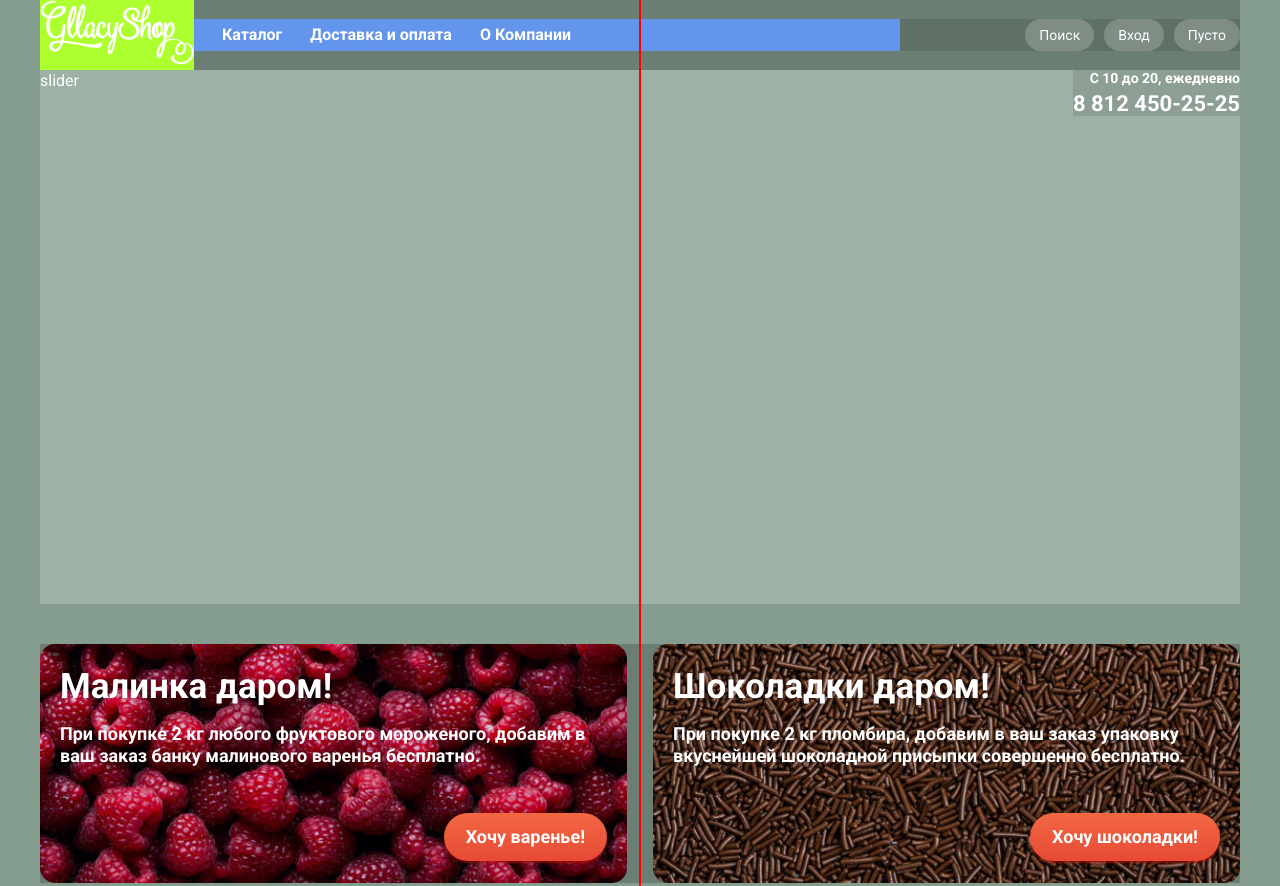
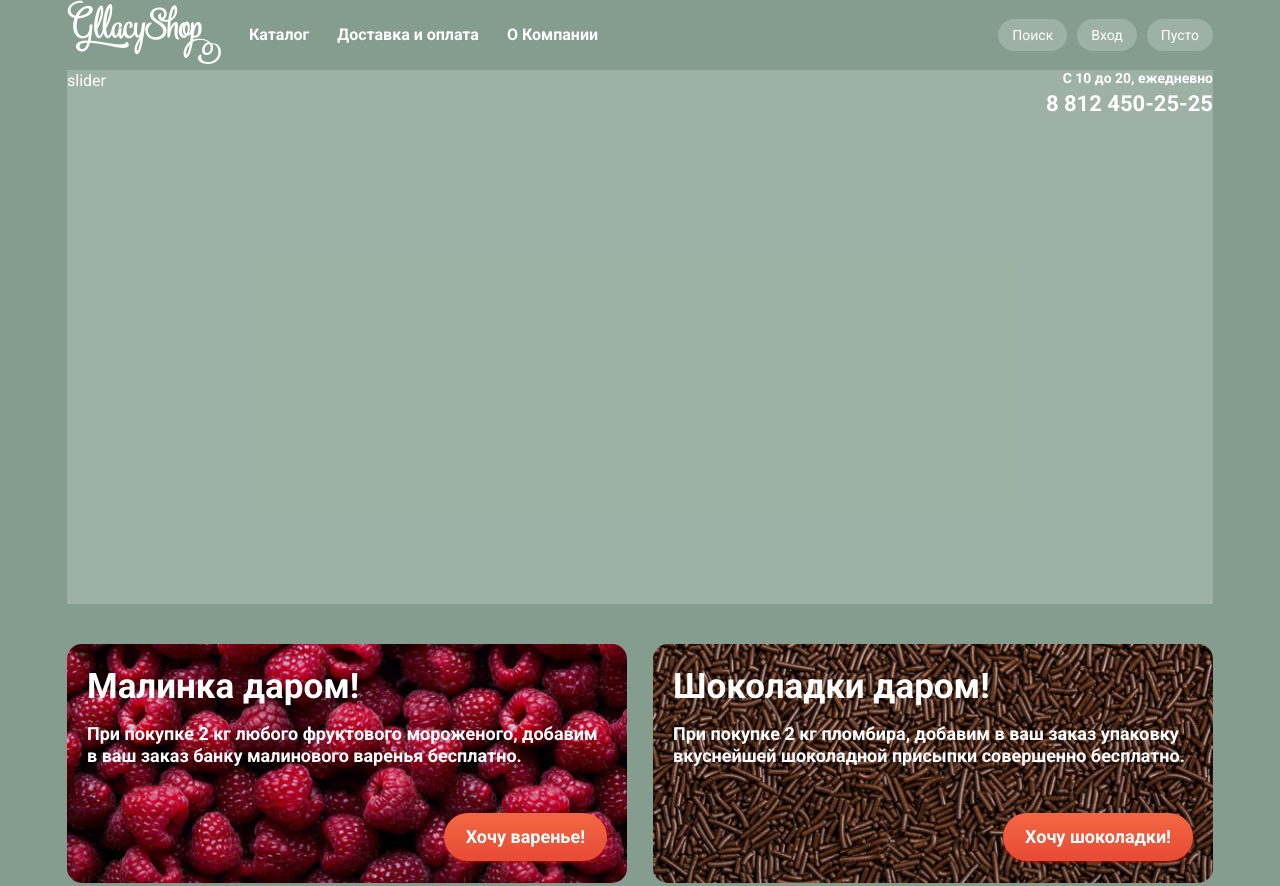
Before and after one commit to ooPASHAoo/gllacy, a website: page src/index.html in a window 1280 px wide. Shown: the top 886 px of the page. Drawn offline with Linux system fonts and the light colour scheme.

Commit message:
decrease page width + remove dev-background

```diff
--- a/src/scss/blocks/addition-info.scss
+++ b/src/scss/blocks/addition-info.scss
@@ -9,7 +9,7 @@
     display: inline-block;
     vertical-align: top;
     text-align: left;
-    background-color: darkorchid;
+    //background-color: darkorchid;
     &:not(:last-of-type) {
       margin-right: 10px;
     }
--- a/src/scss/blocks/copyright.scss
+++ b/src/scss/blocks/copyright.scss
@@ -1,5 +1,5 @@
 .copyright {
-  background-color: royalblue;
+  //background-color: royalblue;
 
   &__logo-link {
 
--- a/src/scss/blocks/main-footer.scss
+++ b/src/scss/blocks/main-footer.scss
@@ -1,6 +1,6 @@
 .main-footer {
   margin-top: 0;
-  background-color: goldenrod;
+  //background-color: goldenrod;
 
   &__socials {
     float: left;
@@ -8,7 +8,7 @@
     margin-top: 36px;
     //margin-right: 132px;
     margin-right: 26px;
-    background-color: darkblue;
+    //background-color: darkblue;
   }
 
   &__addition-info {
@@ -16,13 +16,13 @@
     //width: 330px; // 165 * 2 = 330
     width: 560px;
     margin-top: 36px;
-    background-color: fuchsia;
+    //background-color: fuchsia;
   }
 
   &__copyright {
     float: right;
     max-width: 267px;
     margin-top: 18px;
-    background-color: darkcyan;
+    //background-color: darkcyan;
   }
 }
--- a/src/scss/blocks/main-header.scss
+++ b/src/scss/blocks/main-header.scss
@@ -8,7 +8,7 @@
     display: inline-block;
     vertical-align: middle;
     width: 154px;
-    background-color: greenyellow; // DEV
+    //background-color: greenyellow; // DEV
     font-size: $font__size;
   }
 
@@ -16,8 +16,8 @@
     //float: left;
     display: inline-block;
     vertical-align: middle;
-    width: 706px;
-    background-color: cornflowerblue; // DEV
+    width: 700px;
+    //background-color: cornflowerblue; // DEV
     font-size: $font__size;
   }
 
@@ -26,8 +26,8 @@
     //text-align: right;
     display: inline-block;
     vertical-align: middle;
-    width: 340px;
-    background-color: rgba(0,0,0,0.1); // DEV
+    width: 292px;
+    //background-color: rgba(0,0,0,0.1); // DEV
     font-size: $font__size;
   }
 
@@ -38,7 +38,7 @@
     //float: right;
     //clear: both;
     //max-width: 300px;
-    background-color: rgba(0,0,0,0.1); // DEV
+    //background-color: rgba(0,0,0,0.1); // DEV
     font-size: $font__size;
   }
 }
--- a/src/scss/blocks/page.scss
+++ b/src/scss/blocks/page.scss
@@ -4,25 +4,31 @@
   line-height: $font__lh;
   font-family: "Roboto", "Arial", sans-serif;
   background-color: #849d8f;
+  //padding: 0 $page-padding;
+  //margin: 0 auto;
 
-  &::before {
-    display: block;
-    z-index: 99999;
-    content: "";
-    position: absolute;
-    background-color: red;
-    width: 2px;
-    height: 3000px;
-    left: 50%;
-    //margin-right: 1px;
-    margin-left: -1px;
-  }
+  //&::before {
+  //  display: block;
+  //  z-index: 99999;
+  //  content: "";
+  //  position: absolute;
+  //  background-color: red;
+  //  width: 2px;
+  //  height: 3000px;
+  //  left: 50%;
+  //  //margin-right: 1px;
+  //  margin-left: -1px;
+  //}
 
   &__block {
+    //position: relative;
+    //left: auto;
+    //right: auto;
     box-sizing: border-box;
     width: $page-width;
+    //margin: 0 $page-padding;
     margin: 0 auto;
-    background-color: rgba(0, 0, 0, 0.2); // DEV
+    //background-color: rgba(0, 0, 0, 0.2); // DEV
     //overflow: hidden;
     margin-top: 40px;
 
@@ -40,7 +46,7 @@
   &__block-round {
     border-radius: 15px;
     //overflow: hidden;
-    background-color: rgba(0, 0, 0, 0.2); // DEV
+    //background-color: rgba(0, 0, 0, 0.2); // DEV
   }
 
   &__block-double {
--- a/src/scss/blocks/subscribe.scss
+++ b/src/scss/blocks/subscribe.scss
@@ -43,7 +43,7 @@
 
   &__input {
     box-sizing: border-box;
-    width: 368px;
+    width: 358px;
     padding: 10px 18px;
     margin-right: 10px;
     border: 1px solid #d3d3d2;
--- a/src/scss/variables.scss
+++ b/src/scss/variables.scss
@@ -1,4 +1,5 @@
-$page-width: 1200px;
+$page-width: 1146px;  // 1200px
+$page-padding: 27px;  // 1200px
 
 $font__size: 16px;
 $font__lh: 22px;
```
Also changed, not shown: src/css/style.css.
